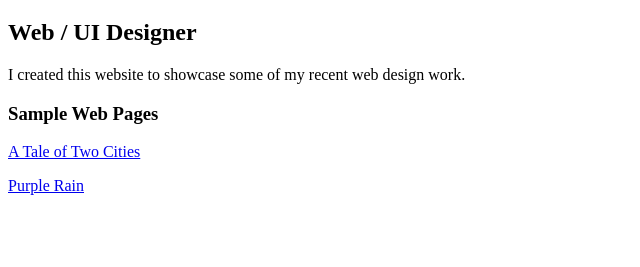
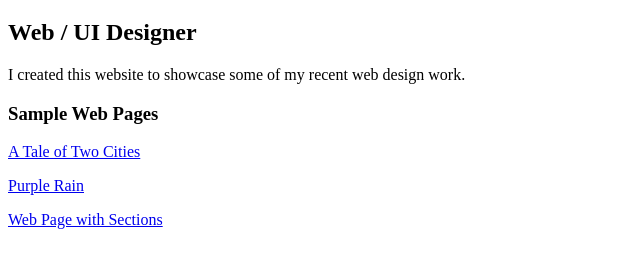
Before and after one commit to marangurenr/marangurenr.github.io, a plain HTML site: page index.html in a window 1280 px wide. Shown: the part 61-328 px from the top of the page, without its empty margins (0-640 px from the left). Drawn offline with Linux system fonts and the light colour scheme.

Commit message:
Add files via upload

```diff
--- a/index.html
+++ b/index.html
@@ -18,6 +18,7 @@
     <h3>Sample Web Pages</h3>
     <p><a href="exercises/page-1.html">A Tale of Two Cities</a></p>
     <p><a href="exercises/page-2.html">Purple Rain</a></p>
+    <p><a href="exercises/page-3.html">Web Page with Sections</a></p>
 
 
 
```
